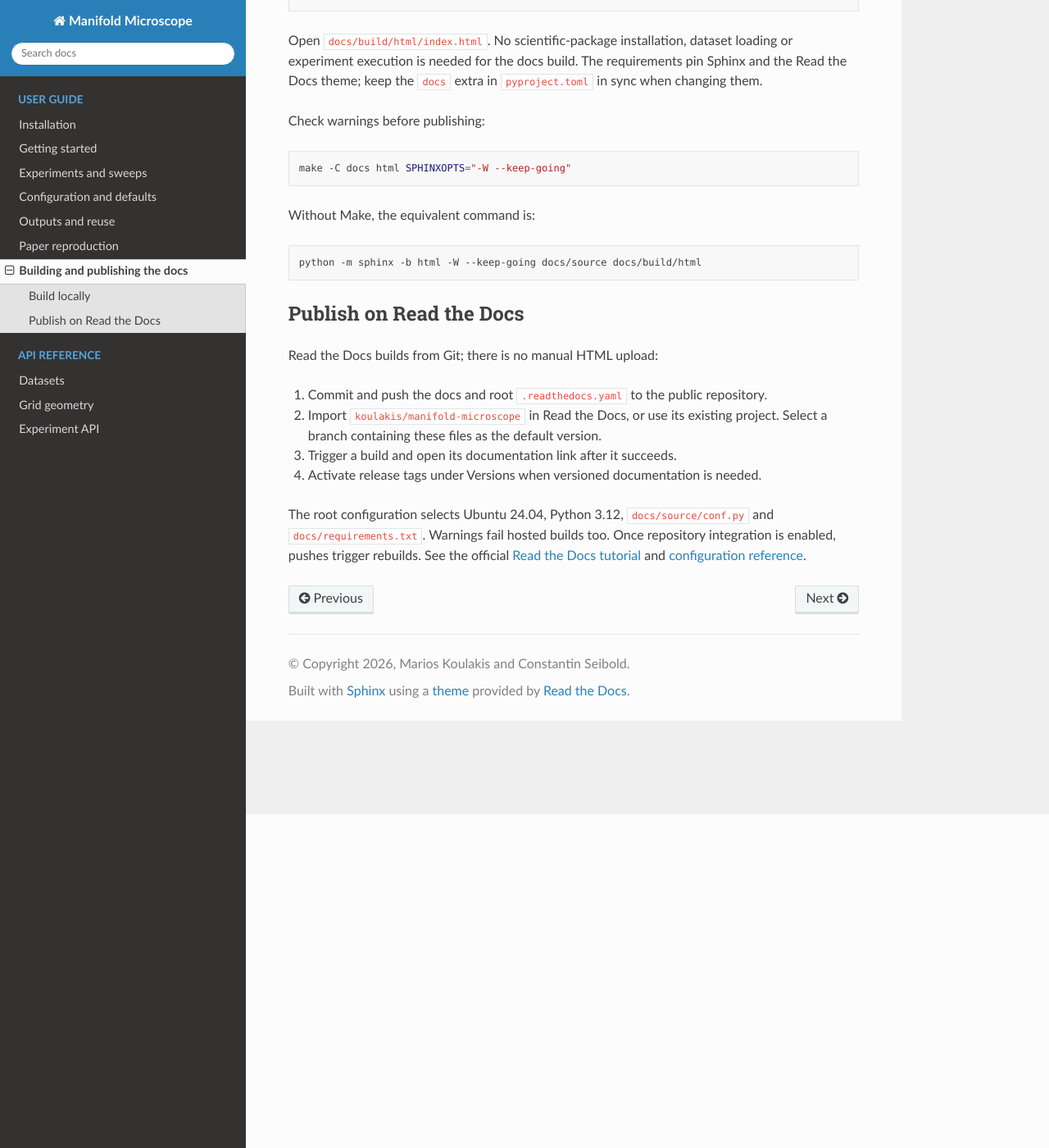
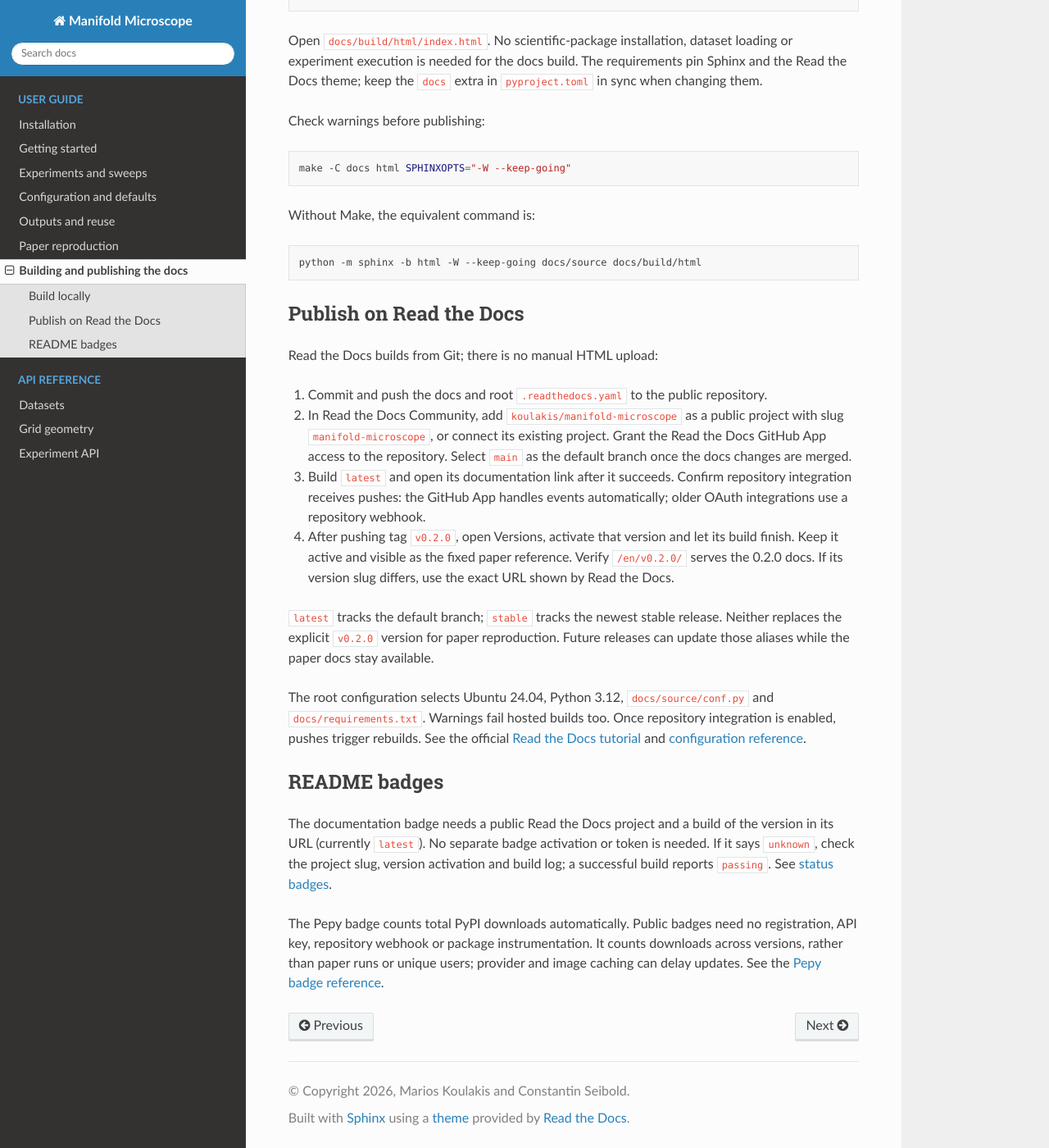
Before and after one commit to koulakis/manifold-microscope, a Sphinx documentation site: the page built from docs/source/guide/building.rst, in a window 1280 px wide and 1400 px high, scrolled down 407 px. Shown: the whole window at 82% size. Built offline with Sphinx 7.4.7 and the Read the Docs theme 3.1.0, drawn with Linux system fonts in a browser that asks for light colours; pages that are not in the unit, such as notebooks, are missing from menus.

Commit message:
Bump the version and add instructions to use this version for reproducing the paper figures.

```diff
--- a/docs/source/guide/building.rst
+++ b/docs/source/guide/building.rst
@@ -39,10 +39,21 @@ Publish on Read the Docs
 Read the Docs builds from Git; there is no manual HTML upload:
 
 1. Commit and push the docs and root ``.readthedocs.yaml`` to the public repository.
-2. Import ``koulakis/manifold-microscope`` in Read the Docs, or use its existing
-   project. Select a branch containing these files as the default version.
-3. Trigger a build and open its documentation link after it succeeds.
-4. Activate release tags under Versions when versioned documentation is needed.
+2. In Read the Docs Community, add ``koulakis/manifold-microscope`` as a public
+   project with slug ``manifold-microscope``, or connect its existing project.
+   Grant the Read the Docs GitHub App access to the repository. Select ``main``
+   as the default branch once the docs changes are merged.
+3. Build ``latest`` and open its documentation link after it succeeds. Confirm
+   repository integration receives pushes: the GitHub App handles events
+   automatically; older OAuth integrations use a repository webhook.
+4. After pushing tag ``v0.2.0``, open Versions, activate that version and let
+   its build finish. Keep it active and visible as the fixed paper reference.
+   Verify ``/en/v0.2.0/`` serves the 0.2.0 docs. If its version slug differs,
+   use the exact URL shown by Read the Docs.
+
+``latest`` tracks the default branch; ``stable`` tracks the newest stable
+release. Neither replaces the explicit ``v0.2.0`` version for paper reproduction.
+Future releases can update those aliases while the paper docs stay available.
 
 The root configuration selects Ubuntu 24.04, Python 3.12,
 ``docs/source/conf.py`` and ``docs/requirements.txt``. Warnings fail hosted
@@ -51,3 +62,19 @@ See the official `Read the Docs tutorial
 <https://docs.readthedocs.com/platform/stable/tutorial/index.html>`_ and
 `configuration reference
 <https://docs.readthedocs.com/platform/stable/config-file/v2.html>`_.
+
+README badges
+-------------
+
+The documentation badge needs a public Read the Docs project and a build of
+the version in its URL (currently ``latest``). No separate badge activation
+or token is needed. If it says ``unknown``, check the project slug, version
+activation and build log; a successful build reports ``passing``.
+See `status badges
+<https://docs.readthedocs.com/platform/stable/badges.html>`_.
+
+The Pepy badge counts total PyPI downloads automatically. Public badges need
+no registration, API key, repository webhook or package instrumentation.
+It counts downloads across versions, rather than paper runs or unique users;
+provider and image caching can delay updates. See the `Pepy badge reference
+<https://pepy.tech/pepy-api>`_.
--- a/docs/source/guide/installation.rst
+++ b/docs/source/guide/installation.rst
@@ -6,6 +6,11 @@ Python 3.10 or later is required. Install the library with:
 .. code-block:: bash
 
    python -m pip install manifold-microscope
+
+For the paper figures, use **0.2.0**, rather than the newest package release.
+Follow :doc:`reproducibility` to check out the matching tag and install its
+presets, or install the published package with
+``python -m pip install "manifold-microscope[benchmark]==0.2.0"``.
 
 For the model-training and experiment scripts, add the ``benchmark`` extra:
 
--- a/docs/source/index.rst
+++ b/docs/source/index.rst
@@ -9,6 +9,11 @@ It accompanies `Koulakis and Seibold, The Data Manifold under the Microscope
 Start with :doc:`guide/installation` and the CPU example in
 :doc:`guide/getting_started`. To run the paper experiments, see
 :doc:`guide/reproducibility`.
+
+**Paper reproduction uses version 0.2.0 (Git tag v0.2.0).** Later releases may
+change numerical methods and results. Use that tag and its versioned
+documentation for the paper workflow; :doc:`guide/reproducibility` gives the
+checkout and installation commands.
 
 .. toctree::
    :maxdepth: 1
--- a/pyproject.toml
+++ b/pyproject.toml
@@ -8,7 +8,7 @@ authors = [
     {name = "Marios Koulakis"}
 ]
 description = "The data manifold under the microscope."
-version = "0.1.0"
+version = "0.2.0"
 readme = "README.md"
 requires-python = ">=3.10"
 license = "BSD-3-Clause"
```
Also changed, not shown: README.md (+10 -0 lines), docs/source/guide/reproducibility.rst (+33 -2 lines).
